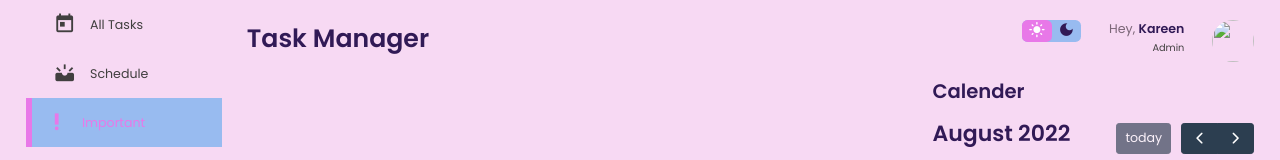
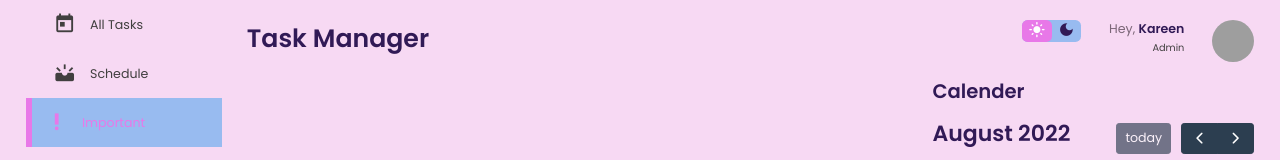
Before and after one commit to MissKayGhann/FINAL-PROJECT-2, a plain HTML site: page index.html in a window 1280 px wide. Shown: the top 160 px of the page. Drawn offline with Linux system fonts and the light colour scheme; the site is published under a folder, as on GitHub Pages, so addresses that start at the root find nothing.

Commit message:
bubbles image access

```diff
--- a/index.html
+++ b/index.html
@@ -172,7 +172,7 @@
                         <small class="text-muted">Admin</small>
                     </div>
                     <div class="profile-pic">
-                        <img src="/images/bubbles.jpg">
+                        <img src="./images/bubbles.jpg">
                     </div>
                 </div>
             </div>
```
